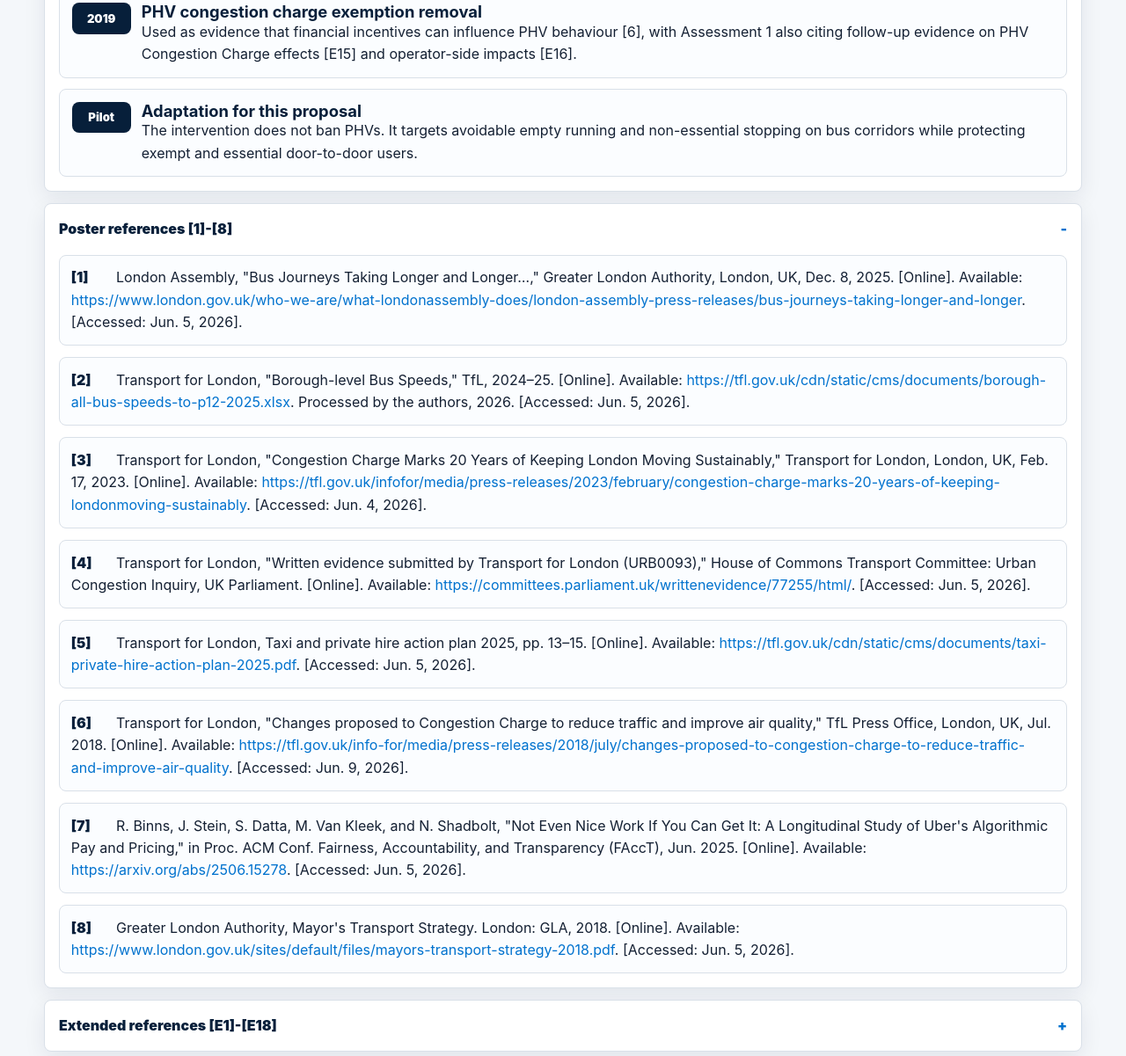
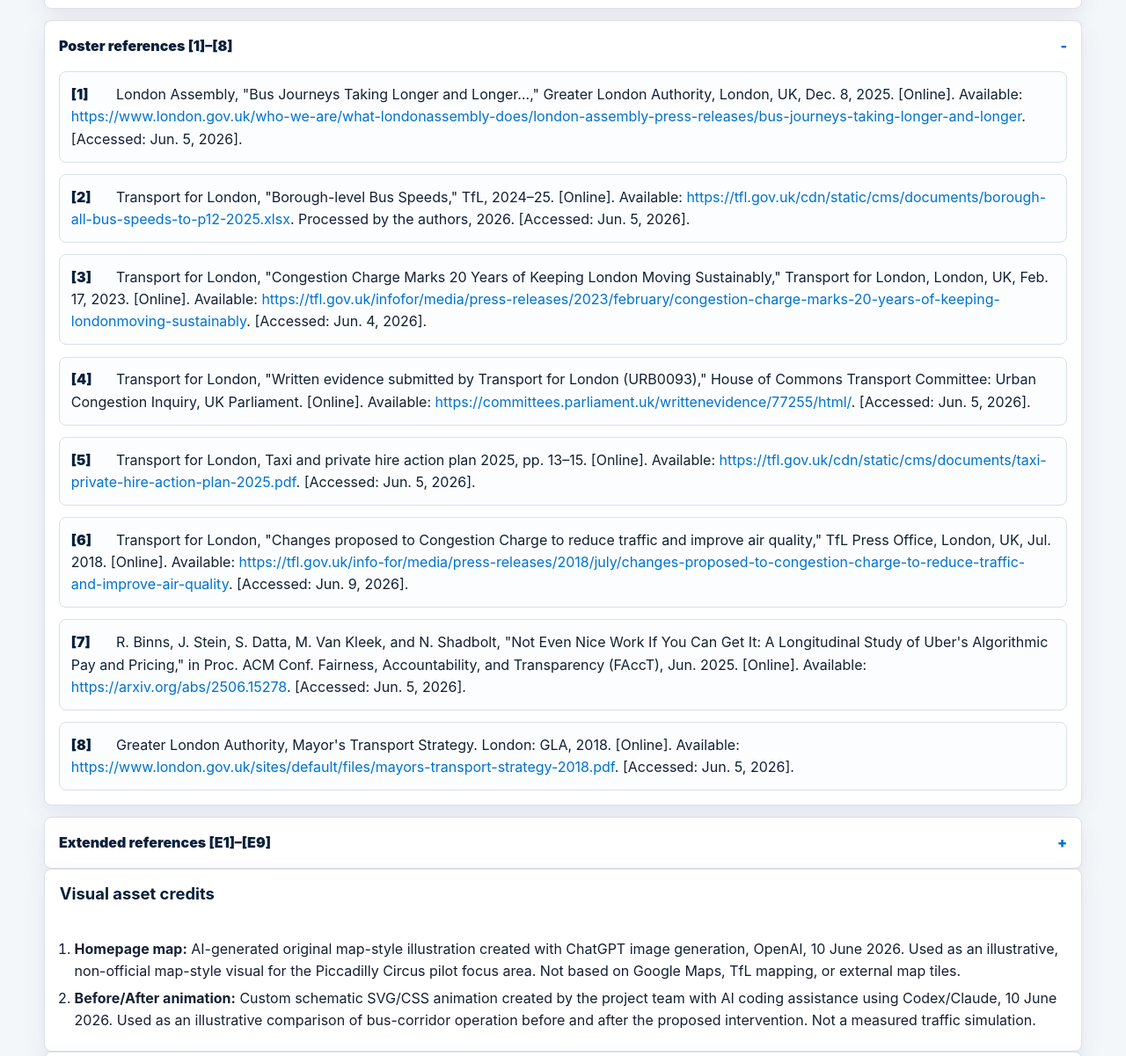
Before and after one commit to UCL-24032449/ucl-assessment2-qr-companion, a plain HTML site: page index.html in a window 1280 px wide. Shown: the part 10447-11648 px from the top of the page at 88% size. Drawn offline with Linux system fonts and the light colour scheme.

Commit message:
Update evidence reference list

```diff
--- a/index.html
+++ b/index.html
@@ -1312,7 +1312,8 @@
       list-style: none;
     }
 
-    .references li {
+    .ref-card {
+      margin: 0;
       overflow-wrap: anywhere;
       padding: 0.8rem;
       border: 1px solid var(--line);
@@ -1665,6 +1666,7 @@
             <a href="#previous-attempts">Previous attempts</a>
             <a href="#poster-references">Poster references</a>
             <a href="#extended-references">Extended references</a>
+            <a href="#visual-asset-credits">Visual asset credits</a>
             <a href="#gai-statement">GAI statement</a>
           </div>
         </details>
@@ -2255,15 +2257,7 @@
         <div class="section-head">
           <span class="section-label">Evidence &amp; References</span>
           <h2>Prior attempts and references stay expandable for scan-friendly reading.</h2>
-          <p class="lede">Poster references remain exactly numbered as [1]-[8]. Additional Assessment 1 sources are labelled [E1]-[E18].</p>
-        </div>
-
-        <div class="card copy-stack" id="visual-asset-credits">
-          <h3>Visual asset credits</h3>
-          <ol class="bullets">
-            <li><b>Homepage map:</b> AI-generated original map-style illustration created with ChatGPT image generation, OpenAI, 10 June 2026. Used as an illustrative, non-official map-style visual for the Piccadilly Circus pilot focus area. Not based on Google Maps, TfL mapping, or external map tiles.</li>
-            <li><b>Before/After animation:</b> Custom schematic SVG/CSS animation created by the project team with AI coding assistance using Codex/Claude, 10 June 2026. Used as an illustrative comparison of bus-corridor operation before and after the proposed intervention. Not a measured traffic simulation.</li>
-          </ol>
+          <p class="lede">Poster references remain exactly numbered as [1]–[8]. Additional Assessment 1 sources are labelled [E1]–[E9].</p>
         </div>
 
         <details class="accordion" open>
@@ -2272,15 +2266,15 @@
             <div class="evidence-list">
               <article class="evidence-item">
                 <span class="year">2018</span>
-                <div><h3>PHV licence cap</h3><p>Not selected because previous attempts to cap PHV numbers were politically difficult or untenable. This supports a targeted corridor intervention rather than a blanket cap.</p></div>
+                <div><h3>PHV licence cap</h3><p>Not selected because previous attempts to cap PHV numbers were politically difficult or untenable [E1], [E4]. This supports a targeted corridor intervention rather than a blanket cap.</p></div>
               </article>
               <article class="evidence-item">
                 <span class="year">2016</span>
-                <div><h3>Heathrow Authorised Vehicle Area and geofencing</h3><p>Used as a practical precedent for geofenced vehicle management.</p></div>
+                <div><h3>Heathrow Authorised Vehicle Area and geofencing</h3><p>Used as a practical precedent for geofenced vehicle management [E2].</p></div>
               </article>
               <article class="evidence-item">
                 <span class="year">2019</span>
-                <div><h3>PHV congestion charge exemption removal</h3><p>Used as evidence that financial incentives can influence PHV behaviour [6], with Assessment 1 also citing follow-up evidence on PHV Congestion Charge effects [E15] and operator-side impacts [E16].</p></div>
+                <div><h3>PHV congestion charge exemption removal</h3><p>Used as evidence that financial incentives can influence PHV behaviour [6], with additional context on Congestion Charge costs and private-hire challenge/implementation issues [E7], [E9].</p></div>
               </article>
               <article class="evidence-item">
                 <span class="year">Pilot</span>
@@ -2291,46 +2285,45 @@
         </details>
 
         <details class="accordion" id="poster-references" open>
-          <summary>Poster references [1]-[8]</summary>
+          <summary>Poster references [1]–[8]</summary>
           <div class="accordion-body">
-            <ol class="references">
-              <li><span class="ref-label">[1]</span>London Assembly, "Bus Journeys Taking Longer and Longer…," Greater London Authority, London, UK, Dec. 8, 2025. [Online]. Available: <a href="https://www.london.gov.uk/who-we-are/what-londonassembly-does/london-assembly-press-releases/bus-journeys-taking-longer-and-longer">https://www.london.gov.uk/who-we-are/what-londonassembly-does/london-assembly-press-releases/bus-journeys-taking-longer-and-longer</a>. [Accessed: Jun. 5, 2026].</li>
-              <li><span class="ref-label">[2]</span>Transport for London, "Borough-level Bus Speeds," TfL, 2024–25. [Online]. Available: <a href="https://tfl.gov.uk/cdn/static/cms/documents/borough-all-bus-speeds-to-p12-2025.xlsx">https://tfl.gov.uk/cdn/static/cms/documents/borough-all-bus-speeds-to-p12-2025.xlsx</a>. Processed by the authors, 2026. [Accessed: Jun. 5, 2026].</li>
-              <li><span class="ref-label">[3]</span>Transport for London, "Congestion Charge Marks 20 Years of Keeping London Moving Sustainably," Transport for London, London, UK, Feb. 17, 2023. [Online]. Available: <a href="https://tfl.gov.uk/infofor/media/press-releases/2023/february/congestion-charge-marks-20-years-of-keeping-londonmoving-sustainably">https://tfl.gov.uk/infofor/media/press-releases/2023/february/congestion-charge-marks-20-years-of-keeping-londonmoving-sustainably</a>. [Accessed: Jun. 4, 2026].</li>
-              <li><span class="ref-label">[4]</span>Transport for London, "Written evidence submitted by Transport for London (URB0093)," House of Commons Transport Committee: Urban Congestion Inquiry, UK Parliament. [Online]. Available: <a href="https://committees.parliament.uk/writtenevidence/77255/html/">https://committees.parliament.uk/writtenevidence/77255/html/</a>. [Accessed: Jun. 5, 2026].</li>
-              <li><span class="ref-label">[5]</span>Transport for London, Taxi and private hire action plan 2025, pp. 13–15. [Online]. Available: <a href="https://tfl.gov.uk/cdn/static/cms/documents/taxi-private-hire-action-plan-2025.pdf">https://tfl.gov.uk/cdn/static/cms/documents/taxi-private-hire-action-plan-2025.pdf</a>. [Accessed: Jun. 5, 2026].</li>
-              <li><span class="ref-label">[6]</span>Transport for London, "Changes proposed to Congestion Charge to reduce traffic and improve air quality," TfL Press Office, London, UK, Jul. 2018. [Online]. Available: <a href="https://tfl.gov.uk/info-for/media/press-releases/2018/july/changes-proposed-to-congestion-charge-to-reduce-traffic-and-improve-air-quality">https://tfl.gov.uk/info-for/media/press-releases/2018/july/changes-proposed-to-congestion-charge-to-reduce-traffic-and-improve-air-quality</a>. [Accessed: Jun. 9, 2026].</li>
-              <li><span class="ref-label">[7]</span>R. Binns, J. Stein, S. Datta, M. Van Kleek, and N. Shadbolt, "Not Even Nice Work If You Can Get It: A Longitudinal Study of Uber's Algorithmic Pay and Pricing," in Proc. ACM Conf. Fairness, Accountability, and Transparency (FAccT), Jun. 2025. [Online]. Available: <a href="https://arxiv.org/abs/2506.15278">https://arxiv.org/abs/2506.15278</a>. [Accessed: Jun. 5, 2026].</li>
-              <li><span class="ref-label">[8]</span>Greater London Authority, Mayor's Transport Strategy. London: GLA, 2018. [Online]. Available: <a href="https://www.london.gov.uk/sites/default/files/mayors-transport-strategy-2018.pdf">https://www.london.gov.uk/sites/default/files/mayors-transport-strategy-2018.pdf</a>. [Accessed: Jun. 5, 2026].</li>
-            </ol>
+            <div class="references">
+              <p class="ref-card"><span class="ref-label">[1]</span>London Assembly, "Bus Journeys Taking Longer and Longer…," Greater London Authority, London, UK, Dec. 8, 2025. [Online]. Available: <a href="https://www.london.gov.uk/who-we-are/what-londonassembly-does/london-assembly-press-releases/bus-journeys-taking-longer-and-longer">https://www.london.gov.uk/who-we-are/what-londonassembly-does/london-assembly-press-releases/bus-journeys-taking-longer-and-longer</a>. [Accessed: Jun. 5, 2026].</p>
+              <p class="ref-card"><span class="ref-label">[2]</span>Transport for London, "Borough-level Bus Speeds," TfL, 2024–25. [Online]. Available: <a href="https://tfl.gov.uk/cdn/static/cms/documents/borough-all-bus-speeds-to-p12-2025.xlsx">https://tfl.gov.uk/cdn/static/cms/documents/borough-all-bus-speeds-to-p12-2025.xlsx</a>. Processed by the authors, 2026. [Accessed: Jun. 5, 2026].</p>
+              <p class="ref-card"><span class="ref-label">[3]</span>Transport for London, "Congestion Charge Marks 20 Years of Keeping London Moving Sustainably," Transport for London, London, UK, Feb. 17, 2023. [Online]. Available: <a href="https://tfl.gov.uk/infofor/media/press-releases/2023/february/congestion-charge-marks-20-years-of-keeping-londonmoving-sustainably">https://tfl.gov.uk/infofor/media/press-releases/2023/february/congestion-charge-marks-20-years-of-keeping-londonmoving-sustainably</a>. [Accessed: Jun. 4, 2026].</p>
+              <p class="ref-card"><span class="ref-label">[4]</span>Transport for London, "Written evidence submitted by Transport for London (URB0093)," House of Commons Transport Committee: Urban Congestion Inquiry, UK Parliament. [Online]. Available: <a href="https://committees.parliament.uk/writtenevidence/77255/html/">https://committees.parliament.uk/writtenevidence/77255/html/</a>. [Accessed: Jun. 5, 2026].</p>
+              <p class="ref-card"><span class="ref-label">[5]</span>Transport for London, Taxi and private hire action plan 2025, pp. 13–15. [Online]. Available: <a href="https://tfl.gov.uk/cdn/static/cms/documents/taxi-private-hire-action-plan-2025.pdf">https://tfl.gov.uk/cdn/static/cms/documents/taxi-private-hire-action-plan-2025.pdf</a>. [Accessed: Jun. 5, 2026].</p>
+              <p class="ref-card"><span class="ref-label">[6]</span>Transport for London, "Changes proposed to Congestion Charge to reduce traffic and improve air quality," TfL Press Office, London, UK, Jul. 2018. [Online]. Available: <a href="https://tfl.gov.uk/info-for/media/press-releases/2018/july/changes-proposed-to-congestion-charge-to-reduce-traffic-and-improve-air-quality">https://tfl.gov.uk/info-for/media/press-releases/2018/july/changes-proposed-to-congestion-charge-to-reduce-traffic-and-improve-air-quality</a>. [Accessed: Jun. 9, 2026].</p>
+              <p class="ref-card"><span class="ref-label">[7]</span>R. Binns, J. Stein, S. Datta, M. Van Kleek, and N. Shadbolt, "Not Even Nice Work If You Can Get It: A Longitudinal Study of Uber's Algorithmic Pay and Pricing," in Proc. ACM Conf. Fairness, Accountability, and Transparency (FAccT), Jun. 2025. [Online]. Available: <a href="https://arxiv.org/abs/2506.15278">https://arxiv.org/abs/2506.15278</a>. [Accessed: Jun. 5, 2026].</p>
+              <p class="ref-card"><span class="ref-label">[8]</span>Greater London Authority, Mayor's Transport Strategy. London: GLA, 2018. [Online]. Available: <a href="https://www.london.gov.uk/sites/default/files/mayors-transport-strategy-2018.pdf">https://www.london.gov.uk/sites/default/files/mayors-transport-strategy-2018.pdf</a>. [Accessed: Jun. 5, 2026].</p>
+            </div>
           </div>
         </details>
 
         <details class="accordion" id="extended-references">
-          <summary>Extended references [E1]-[E18]</summary>
+          <summary>Extended references [E1]–[E9]</summary>
           <div class="accordion-body">
-            <ol class="references">
-              <li><span class="ref-label">[E1]</span>INRIX, "INRIX 2025 Global Traffic Scorecard: Traffic Jams Ease Across the U.K. as London Delays Fall 10 Percent," INRIX, Dec. 2, 2025. [Online]. Available: <a href="https://inrix.com/press-releases/2025-global-traffic-scorecard-uk/">https://inrix.com/press-releases/2025-global-traffic-scorecard-uk/</a>. [Accessed: Jun. 5, 2026].</li>
-              <li><span class="ref-label">[E2]</span>Transport for London, Travel in London 2025: Annual overview, p. 54. [Online]. Available: <a href="https://content.tfl.gov.uk/travel-in-london-2025-annual-overview-acc.pdf">https://content.tfl.gov.uk/travel-in-london-2025-annual-overview-acc.pdf</a>. [Accessed: Jun. 5, 2026].</li>
-              <li><span class="ref-label">[E3]</span>City of London Corporation, "Transport Strategy Annual Report," City of London Corporation, London, UK, Apr. 2025. [Accessed: Jun. 5, 2026].</li>
-              <li><span class="ref-label">[E4]</span>S. Barrett, M. Wedderburn, and E. Belcher, "Green Light: Next Generation Road User Charging for a Healthier, More Liveable London — Chapter 1: System Overload," Centre for London, London, UK, Apr. 29, 2019. [Online]. Available: <a href="https://centreforlondon.org/reader/green-light/chapter-1/">https://centreforlondon.org/reader/green-light/chapter-1/</a>. [Accessed: Jun. 4, 2026].</li>
-              <li><span class="ref-label">[E5]</span>INRIX, "INRIX 2024 Global Traffic Scorecard: London most congested city in Europe; congestion costing the UK £7.7 billion," INRIX, 2024. [Online]. Available: <a href="https://inrix.com/press-releases/2024-global-traffic-scorecard-uk/">https://inrix.com/press-releases/2024-global-traffic-scorecard-uk/</a>. [Accessed: Jun. 5, 2026].</li>
-              <li><span class="ref-label">[E6]</span>Transport for London, "Bus Action Plan: Building an attractive, zero-emission bus service for all Londoners," Transport for London, London, UK, Mar. 2022. [Accessed: Jun. 5, 2026].</li>
-              <li><span class="ref-label">[E7]</span>Greater London Authority, The London Plan 2021, Chapter 10: Transport. [Online]. Available: <a href="https://www.london.gov.uk/programmes-strategies/planning/london-plan/the-london-plan-2021-online/chapter-10-transport">https://www.london.gov.uk/programmes-strategies/planning/london-plan/the-london-plan-2021-online/chapter-10-transport</a>. [Accessed: Jun. 5, 2026].</li>
-              <li><span class="ref-label">[E8]</span>Her Majesty's Government, "Traffic Management Act 2004," Her Majesty's Stationery Office, London, UK, 2004. [Online]. Available: <a href="https://www.legislation.gov.uk/ukpga/2004/18">https://www.legislation.gov.uk/ukpga/2004/18</a>. [Accessed: Jun. 5, 2026].</li>
-              <li><span class="ref-label">[E9]</span>City of Westminster, "Westminster Sustainable Transport Strategy 2026–2036," City of Westminster Council, London, UK, 2026. [Accessed: Jun. 5, 2026].</li>
-              <li><span class="ref-label">[E10]</span>Westminster City Council, "Statement on Oxford Street," Westminster City Council, London, UK, May 29, 2026. [Online]. Available: <a href="https://www.westminster.gov.uk/news/statement-oxford-street">https://www.westminster.gov.uk/news/statement-oxford-street</a>. [Accessed: Jun. 4, 2026].</li>
-              <li><span class="ref-label">[E11]</span>Westminster Conservatives, "Save Our Buses." [Online]. Available: <a href="https://www.westminsterconservatives.com/save-our-buses">https://www.westminsterconservatives.com/save-our-buses</a>. [Accessed: Jun. 4, 2026].</li>
-              <li><span class="ref-label">[E12]</span>Greater London Authority Act 1999, c. 29, s. 145. [Online]. Available: <a href="https://www.legislation.gov.uk/ukpga/1999/29/section/145">https://www.legislation.gov.uk/ukpga/1999/29/section/145</a>. [Accessed: Jun. 4, 2026].</li>
-              <li><span class="ref-label">[E13]</span>London TravelWatch, The Next Stop: Making London's Buses Better. London: London TravelWatch, 2024. [Online]. Available: <a href="https://www.londontravelwatch.org.uk/wp-content/uploads/2024/11/The-next-stop-Making-Londons-buses-better.pdf">https://www.londontravelwatch.org.uk/wp-content/uploads/2024/11/The-next-stop-Making-Londons-buses-better.pdf</a>. [Accessed: Jun. 5, 2026].</li>
-              <li><span class="ref-label">[E14]</span>Transport for London, "TPH Notice 02/26: Changes to the Congestion Charge Scheme," Transport for London, London, Jan. 2026. [Online]. Available: <a href="https://tfl.gov.uk/cdn/static/cms/documents/02-26-tph-notice-changes-to-the-congestion-charge-scheme.pdf">https://tfl.gov.uk/cdn/static/cms/documents/02-26-tph-notice-changes-to-the-congestion-charge-scheme.pdf</a>. [Accessed: Jun. 5, 2026].</li>
-              <li><span class="ref-label">[E15]</span>Mayor of London, "PHVs and the Congestion Charge (8)," Greater London Authority, London, 2019. [Online]. Available: <a href="https://www.london.gov.uk/who-we-are/what-london-assembly-does/questions-mayor/find-an-answer/phvs-and-congestion-charge-8">https://www.london.gov.uk/who-we-are/what-london-assembly-does/questions-mayor/find-an-answer/phvs-and-congestion-charge-8</a>. [Accessed: Jun. 5, 2026].</li>
-              <li><span class="ref-label">[E16]</span>Oxera Consulting, "Assessing Transport for London's Congestion Charge Proposals," Oxera Consulting Ltd, Oxford, Sep. 2018. [Online]. Available: <a href="https://www.oxera.com/wp-content/uploads/2018/10/Oxera_Assessing-Tfls-Congestion-Charge-proposals_270918.pdf">https://www.oxera.com/wp-content/uploads/2018/10/Oxera_Assessing-Tfls-Congestion-Charge-proposals_270918.pdf</a>. [Accessed: Jun. 5, 2026].</li>
-              <li><span class="ref-label">[E17]</span>Brunel University London, "Giving Voice to Migrant Ride-Share Drivers in London," Brunel University London, Uxbridge. [Online]. Available: <a href="https://www.brunel.ac.uk/research/projects/giving-voice-to-migrant-ride-share-drivers-in-london">https://www.brunel.ac.uk/research/projects/giving-voice-to-migrant-ride-share-drivers-in-london</a>. [Accessed: Jun. 5, 2026].</li>
-              <li><span class="ref-label">[E18]</span>"Uber strike today 2025: Drivers 'block entrance' at Heathrow Airport as they log off apps," National World, May 1, 2025. [Online]. Available: <a href="https://www.nationalworld.com/travel/travel-news/uber-strike-today-2025-drivers-block-entrance-at-heathrow-airport-as-they-log-off-apps-5108141">https://www.nationalworld.com/travel/travel-news/uber-strike-today-2025-drivers-block-entrance-at-heathrow-airport-as-they-log-off-apps-5108141</a>. [Accessed: Jun. 5, 2026].</li>
-            </ol>
+            <div class="references">
+              <p class="ref-card"><span class="ref-label">[E1]</span>Department for Transport, "Government Response to the Report of the Task and Finish Group on Taxi and Private Hire Vehicle Licensing," UK Government, Feb. 12, 2019. [Online]. Available: <a href="https://assets.publishing.service.gov.uk/media/5f76f9308fa8f55e36671b26/taxi-task-and-finish-gov-response.pdf">https://assets.publishing.service.gov.uk/media/5f76f9308fa8f55e36671b26/taxi-task-and-finish-gov-response.pdf</a>. [Accessed: Jun. 9, 2026].</p>
+              <p class="ref-card"><span class="ref-label">[E2]</span>Heathrow Airport, "New Private Hire Vehicles Rules in Place at Heathrow," Heathrow Media Centre, May 12, 2016. [Online]. Available: <a href="https://mediacentre.heathrow.com/pressrelease/detail/6309">https://mediacentre.heathrow.com/pressrelease/detail/6309</a>. [Accessed: Jun. 8, 2026].</p>
+              <p class="ref-card"><span class="ref-label">[E3]</span>Transport for London, "Travel in London Report 12," TfL, 2019, p. 13. [Online]. Available: <a href="https://content.tfl.gov.uk/travel-in-london-report-12.pdf">https://content.tfl.gov.uk/travel-in-london-report-12.pdf</a>. [Accessed: Jun. 9, 2026].</p>
+              <p class="ref-card"><span class="ref-label">[E4]</span>P. Richardson, "Government level change needed: Cross-border hiring loophole is blocking London minicab cap, warns Deputy Mayor of London," TaxiPoint, Apr. 2, 2026. [Online]. Available: <a href="https://www.taxi-point.co.uk/post/government-level-change-needed-cross-border-hiring-loophole-is-blocking-london-minicab-cap-warns-d">https://www.taxi-point.co.uk/post/government-level-change-needed-cross-border-hiring-loophole-is-blocking-london-minicab-cap-warns-d</a>. [Accessed: Jun. 10, 2026].</p>
+              <p class="ref-card"><span class="ref-label">[E5]</span>London Assembly Transport Committee, London Stalling: Reducing Traffic Congestion in London. London, UK: Greater London Authority, Jan. 19, 2017. [Online]. Available: <a href="https://london.gov.uk/traffic-congestion-report">https://london.gov.uk/traffic-congestion-report</a>. [Accessed: Jun. 10, 2026].</p>
+              <p class="ref-card"><span class="ref-label">[E6]</span>The Londoner, "Feel like your bus is getting slower? It probably is," Jul. 23, 2025. [Online]. Available: <a href="https://www.the-londoner.co.uk/feel-like-your-bus/">https://www.the-londoner.co.uk/feel-like-your-bus/</a>. [Accessed: Jun. 10, 2026].</p>
+              <p class="ref-card"><span class="ref-label">[E7]</span>Greater London Authority, "Congestion Charge costs," London City Hall — Questions to the Mayor. [Online]. Available: <a href="https://www.london.gov.uk/who-we-are/what-london-assembly-does/questions-mayor/find-an-answer/congestion-charge-costs-1">https://www.london.gov.uk/who-we-are/what-london-assembly-does/questions-mayor/find-an-answer/congestion-charge-costs-1</a>. [Accessed: Jun. 10, 2026].</p>
+              <p class="ref-card"><span class="ref-label">[E8]</span>Greater London Authority, "Uber’s Trip Radar (2)," London City Hall — Questions to the Mayor, 2025. [Online]. Available: <a href="https://www.london.gov.uk/who-we-are/what-london-assembly-does/questions-mayor/find-an-answer/ubers-trip-radar-2">https://www.london.gov.uk/who-we-are/what-london-assembly-does/questions-mayor/find-an-answer/ubers-trip-radar-2</a>. [Accessed: Jun. 10, 2026].</p>
+              <p class="ref-card"><span class="ref-label">[E9]</span>J. Mathewson, "Private hire Congestion Charge challenged in the courts," City Matters, Jul. 2, 2020. [Online]. Available: <a href="https://www.citymatters.london/private-hire-congestion-charge-challenged-courts/">https://www.citymatters.london/private-hire-congestion-charge-challenged-courts/</a>. [Accessed: Jun. 10, 2026].</p>
+            </div>
           </div>
         </details>
+
+        <div class="card copy-stack" id="visual-asset-credits">
+          <h3>Visual asset credits</h3>
+          <ol class="bullets">
+            <li><b>Homepage map:</b> AI-generated original map-style illustration created with ChatGPT image generation, OpenAI, 10 June 2026. Used as an illustrative, non-official map-style visual for the Piccadilly Circus pilot focus area. Not based on Google Maps, TfL mapping, or external map tiles.</li>
+            <li><b>Before/After animation:</b> Custom schematic SVG/CSS animation created by the project team with AI coding assistance using Codex/Claude, 10 June 2026. Used as an illustrative comparison of bus-corridor operation before and after the proposed intervention. Not a measured traffic simulation.</li>
+          </ol>
+        </div>
 
         <details class="accordion" id="gai-statement" open>
           <summary>GAI statement</summary>
```
